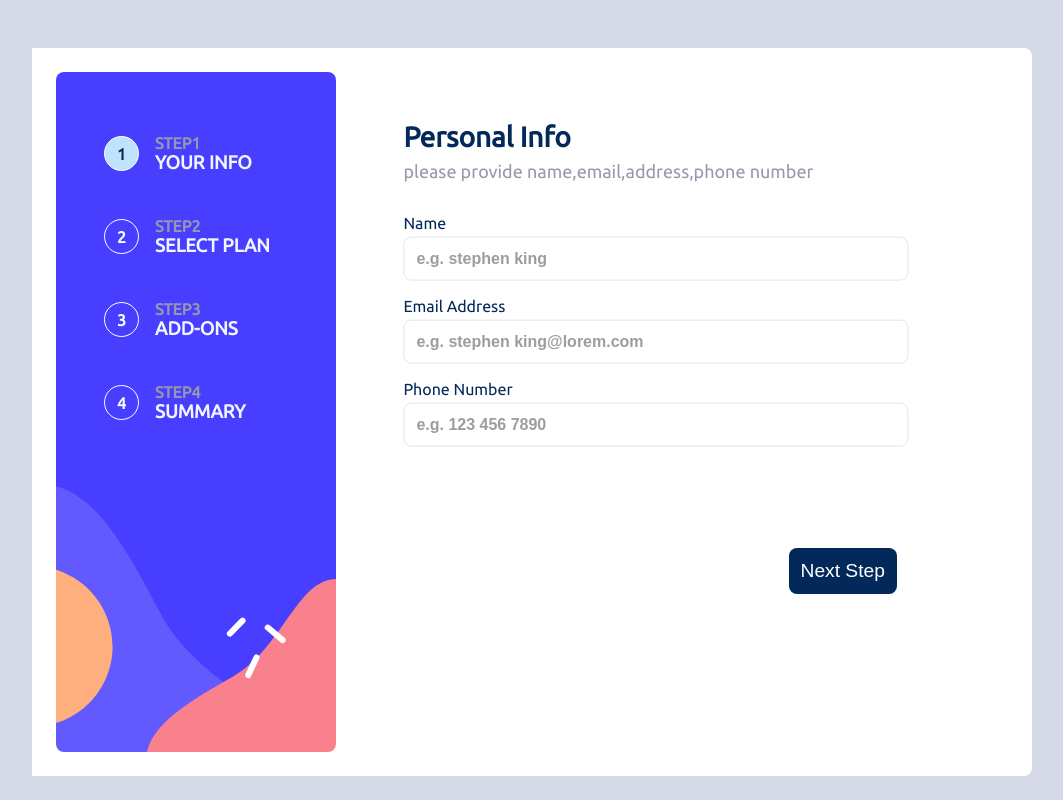
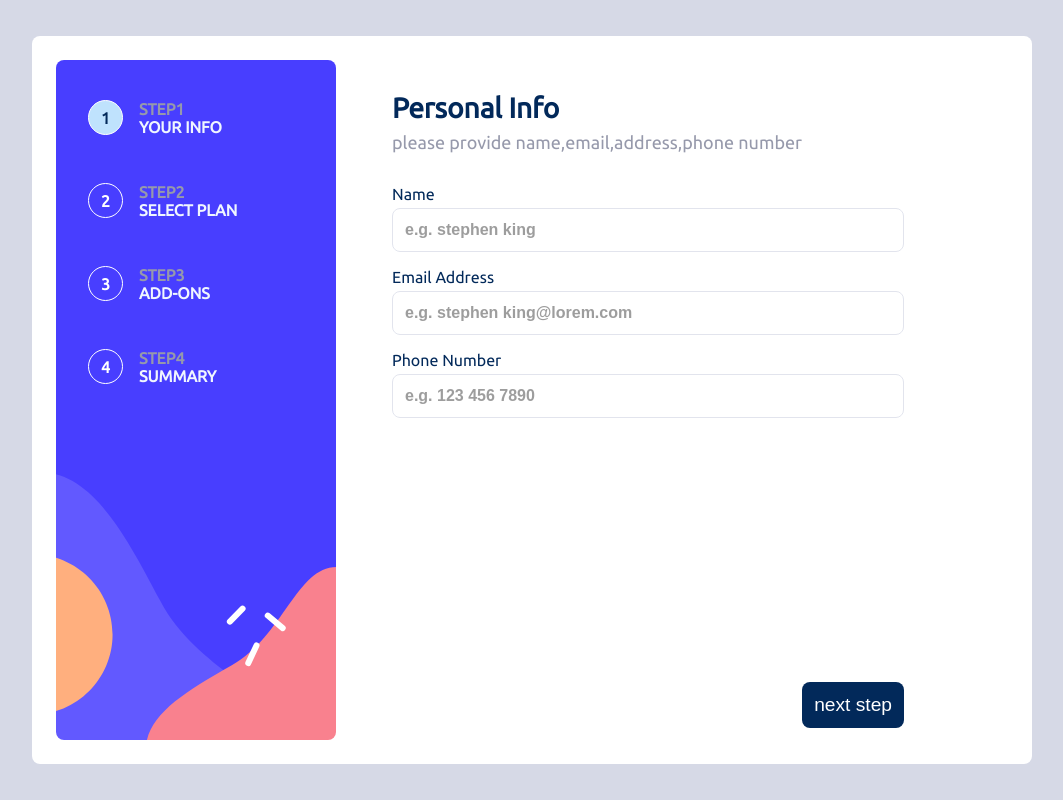
Before and after one commit to saeed-shirini/multi-step-form, a React (Create React App) app: page / in a window 1280 px wide. Shown: the whole page, without its empty margins (108-1171 px from the left). Built offline with nearby package versions, Linux system fonts and the light colour scheme.

Commit message:
step1 completed

```diff
--- a/package.json
+++ b/package.json
@@ -8,6 +8,7 @@
     "@testing-library/user-event": "^13.5.0",
     "react": "^18.3.1",
     "react-dom": "^18.3.1",
+    "react-hook-form": "^7.52.2",
     "react-router-dom": "^6.26.0",
     "react-scripts": "5.0.1",
     "web-vitals": "^2.1.4"
--- /dev/null
+++ b/src/components/Input/Input.jsx
@@ -0,0 +1,10 @@
+const Input = (name, placeholder, errors) => {
+  return (
+    <>
+      <label>{name}</label>
+      <input />
+    </>
+  );
+};
+
+export default Input;
--- /dev/null
+++ b/src/components/button/Button.jsx
@@ -0,0 +1,18 @@
+import "../button/button.css";
+
+const Button = ({ children, viewport, handleSubmit }) => {
+  return (
+    <div className={`btn-container btn-container-${viewport}`}>
+      <button
+        type="submit"
+        onClick={handleSubmit(onsubmit)}
+        className="next-step"
+      >
+        {" "}
+        {children}
+      </button>
+    </div>
+  );
+};
+
+export default Button;
--- /dev/null
+++ b/src/components/button/button.css
@@ -0,0 +1,38 @@
+.btn-container {
+  width: 100%;
+  background-color: var(--white);
+  text-align: right;
+  padding: 1rem 2rem;
+  transform: translateY(100%);
+}
+.btn-container-desktop {
+  display: none;
+}
+button {
+  padding: 0.75rem;
+  border-radius: 0.5rem;
+  background-color: var(--marine-blue);
+  color: var(--white);
+  font-size: 1.2rem;
+  cursor: pointer;
+  border: none;
+  outline: none;
+}
+
+@media screen and (min-width: 800px) {
+  .btn-container {
+    transform: translate(0%, 0%);
+    margin-top: 3rem;
+  }
+  .btn-container-desktop {
+    display: block;
+    background-color: transparent;
+    padding: 0.75rem 2rem;
+    position: absolute;
+    bottom: 0%;
+    right: 0;
+  }
+  .btn-container-mobile {
+    display: none;
+  }
+}
--- a/src/components/header/header.css
+++ b/src/components/header/header.css
@@ -1,76 +1,78 @@
-.header{
-    background:url("../../assets/bg-sidebar-mobile.svg") no-repeat center center ;
+.header {
+  background: url("../../assets/bg-sidebar-mobile.svg") no-repeat center center;
   background-size: cover;
   min-height: 250px;
   display: flex;
   justify-content: center;
   align-items: flex-start;
 }
-.header .steps-rings{
+.header .steps-rings {
   display: flex;
   justify-content: center;
-    padding:0 2rem ;
+  padding: 0 1.5rem;
   align-items: center;
-    width:100%;
-    margin-top:2.5rem;
+  width: 100%;
+  margin-top: 2.5rem;
 }
 
-.header .steps-rings .ring-info :is(p,h3){
+.header .steps-rings .ring-info :is(p, h3) {
   display: none;
 }
 
-.header .steps-rings .ring-link{
-    border:1.5px solid var(--white);
-  width:35px;
+.header .steps-rings .ring-link {
+  border: 1.5px solid var(--white);
+  width: 35px;
   height: 35px;
   border-radius: 50%;
-  margin-inline:0.5rem;
+  margin-inline: 0.5rem;
   display: flex;
   place-content: center;
   line-height: 35px;
-  color:white;
+  color: white;
   font-weight: bold;
   text-decoration: none;
   cursor: pointer;
 }
-.header .steps-rings .ring-info:nth-child(1) .ring-link{
+.header .steps-rings .ring-info:nth-child(1) .ring-link {
   background-color: var(--light-blue);
-    color:var(--marine-blue);
+  color: var(--marine-blue);
 }
 
-
-@media screen and (min-width:800px){
-
-  .header{
-      background:url("../../assets/bg-sidebar-desktop.svg") no-repeat center center ;
+@media screen and (min-width: 800px) {
+  .header {
+    background: url("../../assets/bg-sidebar-desktop.svg") no-repeat center
+      center;
     background-size: cover;
     min-height: 85vh;
     width: 280px;
-      margin:1.5rem;
+    margin: 1.5rem;
     border-radius: 0.5rem;
   }
-  .header .steps-rings{
+  .header .steps-rings {
     flex-direction: column;
     justify-content: start;
     align-items: flex-start;
+    padding: 0 1rem;
+    margin-top: 1rem;
   }
-  .header .steps-rings .ring-link{
-      margin:1.5rem 1rem;
+  .header .steps-rings .ring-link {
+    margin: 1.5rem 1rem;
   }
-  .header .steps-rings .ring-info{
+  .header .steps-rings .ring-info {
     display: flex;
     justify-content: center;
     align-items: center;
   }
-  .header .steps-rings .ring-info :is(p,h3){
+  .header .steps-rings .ring-info :is(p, h3) {
     display: block;
-    width:100%;
+    width: 100%;
     font-weight: bold;
+    font-size: 1rem;
   }
-.header .steps-rings .ring-info p{
-    color:var(--cool-gray);
+  .header .steps-rings .ring-info p {
+    color: var(--cool-gray);
   }
-.header .steps-rings .ring-info h3{
-    color:var(--magnolia);
+  .header .steps-rings .ring-info h3 {
+    color: var(--magnolia);
   }
 }
--- a/src/features/first-step/components/PersonalInfo.jsx
+++ b/src/features/first-step/components/PersonalInfo.jsx
@@ -1,41 +1,85 @@
 import "../css/first-step.css";
+import { useForm } from "react-hook-form";
+import Button from "../../../components/button/Button";
+import "../../../components/Input/Input";
 
 const PersonalInfo = () => {
+  const {
+    register,
+    handleSubmit,
+    formState: { errors },
+  } = useForm();
+
+  const onSubmit = (data) => {
+    console.log(data);
+  };
+
   return (
     <div className="container">
       <div className="step step1">
-                <div class="description">
+        <div className="description">
           <h1>Personal Info</h1>
           <p>please provide name,email,address,phone number</p>
         </div>
         <form className="form-info">
           <div className="name-info">
-                    <label>
-                        Name
-                    </label>
-                    <input type="text" placeholder="e.g. stephen king"/>
+            <label>Name</label>
+            <input
+              {...register("name", { required: "please fill out name field" })}
+              type="text"
+              placeholder="e.g. stephen king"
+              className={errors.name === undefined ? "" : "errors"}
+            />
+            {errors.name && <span>{errors.name?.message}</span>}
           </div>
 
           <div className="email-info">
-                    <label>
-                        Email Address
-                    </label>
-                    <input type="text" placeholder="e.g. stephen king@lorem.com" />
+            <label>Email Address</label>
+            <input
+              {...register("email", {
+                required: "please fill out email field",
+                pattern: {
+                  value: /^[a-zA-Z0-9._-]+@[a-zA-Z0-9.-]+\.[a-zA-Z]{2,4}$/,
+                  message: "Invalid email address",
+                },
+              })}
+              type="text"
+              placeholder="e.g. stephen king@lorem.com"
+              className={errors.email === undefined ? "" : "errors"}
+            />
+            {errors.email && <span>{errors.email?.message}</span>}
           </div>
 
           <div className="phone-info">
-                    <label>
-                        Phone Number
-                    </label>
-                    <input type="text" placeholder="e.g. 123 456 7890"/>
+            <label>Phone Number</label>
+            <input
+              {...register("phone", {
+                required: "please fill out phone number field ",
+                minLength: {
+                  value: 7,
+                  message: "must be greather than 7 char",
+                },
+                pattern: {
+                  value: /^\d+$/,
+                  message: "must be number",
+                },
+              })}
+              type="text"
+              placeholder="e.g. 123 456 7890"
+              className={errors.phone === undefined ? "" : "errors"}
+            />
+            {errors.phone && <span>{errors.phone?.message}</span>}
           </div>
         </form>
+        <Button viewport="desktop" handleSubmit={handleSubmit}>
+          next step
+        </Button>
       </div>
-            <div class="btn-container">
-                <button className="next-step">Next Step</button>
+      <Button viewport="mobile" handleSubmit={handleSubmit}>
+        next step
+      </Button>
     </div>
-        </div>
-    )
-}
+  );
+};
 
-export default PersonalInfo
+export default PersonalInfo;
--- a/src/features/first-step/css/first-step.css
+++ b/src/features/first-step/css/first-step.css
@@ -12,6 +12,10 @@
     color:var(--marine-blue);
     margin-bottom: 5px;
 }
+
+.form-info > div > input.errors{
+    border:1px solid var(--strawberry-red);
+}
 .form-info > div > input{
     width: 100%;
     padding:0.75rem ;
@@ -21,26 +25,10 @@
     font-size: 1rem;
     opacity: 0.7;
 }
-.btn-container{
-    width: 100%;
-    background-color: var(--white);
-    text-align: right;
-    padding:1rem 2rem;
-    transform: translateY(100%);
-}
-.btn-container button{
-    padding: 0.75rem;
-    border-radius: 0.5rem;
-    background-color: var(--marine-blue);
-    color:var(--white);
-    font-size: 1.2rem;
-    cursor: pointer;
-    border: none;
+
+.form-info > div > input:focus{
     outline: none;
 }
-
-@media screen and (min-width:800px){
-    .btn-container{
-        width: clamp(80%,50vw,120%);
-    }
+.form-info span{
+    color:var(--strawberry-red);
 }
--- a/src/styles/app.css
+++ b/src/styles/app.css
@@ -1,18 +1,17 @@
-.app{
+.app {
   display: flex;
   flex-direction: column;
-    justify-content: center;
-    align-content: center;
-    background-color:var(--white);
+  justify-content: start;
+  background-color: var(--white);
   border-radius: 0.5rem;
 }
 
-@media screen and (min-width:800px){
-    .app{
-        width:clamp(500px,90vw,1000px);
+@media screen and (min-width: 800px) {
+  .app {
+    width: clamp(500px, 90vw, 1000px);
     margin-inline: auto;
-        margin-top: 3rem;
     flex-direction: row;
     justify-content: start;
+    align-items: center;
   }
 }
--- a/src/styles/index.css
+++ b/src/styles/index.css
@@ -1,20 +1,19 @@
 @font-face {
-  font-family: 'Ubuntu';
-  src: url('../assets/fonts/Ubuntu-Regular.ttf');
+  font-family: "Ubuntu";
+  src: url("../assets/fonts/Ubuntu-Regular.ttf");
 }
 
-*{
+* {
   padding: 0;
-  margin:0;
+  margin: 0;
   box-sizing: border-box;
 }
 body {
-  font-family: 'Ubuntu', Arial, Helvetica, sans-serif;
+  font-family: "Ubuntu", Arial, Helvetica, sans-serif;
   background-color: var(--light-gray);
-
 }
 
-:root{
+:root {
   --marine-blue: hsl(213, 96%, 18%);
   --purplish-blue: hsl(243, 100%, 62%);
   --pastel-blue: hsl(228, 100%, 84%);
@@ -26,3 +25,12 @@ body {
   --alabaster: hsl(231, 100%, 99%);
   --white: hsl(0, 0%, 100%);
 }
+
+@media screen and (min-width: 800px) {
+  body {
+    height: 100vh;
+    display: flex;
+    justify-content: center;
+    align-items: center;
+  }
+}
--- a/src/styles/steps.css
+++ b/src/styles/steps.css
@@ -1,52 +1,47 @@
-body{
+body {
   position: relative;
 }
-.container{
+.container {
   background-color: var(--light-gray);
 }
-.step{
-    background-color:var(--alabaster);
-    width:90%;
-    margin-inline:auto;
-    padding:2rem;
-    /*position: absolute;
-    top:130%;
-    left:50%;*/
-    transform: translate(0%,-30%);
+.step {
+  background-color: var(--alabaster);
+  width: 90%;
+  margin-inline: auto;
+  padding: 2rem;
+  transform: translate(0%, -30%);
   z-index: 1000;
   border-radius: 0.75rem;
   min-height: 400px;
 }
-.step .description{
+.step .description {
   display: flex;
   flex-direction: column;
   justify-content: center;
   align-items: flex-start;
-    gap:0.5rem;
+  gap: 0.5rem;
 }
-.step .description h1{
-    color:var(--marine-blue);
+.step .description h1 {
+  color: var(--marine-blue);
   font-weight: bold;
   font-size: 28px;
 }
-.step .description p{
-    color:var(--cool-gray);
+.step .description p {
+  color: var(--cool-gray);
   font-size: 18px;
   margin-bottom: 1rem;
 }
 
-@media screen and (min-width:800px){
-    .container{
-        background-color: var(--white);
+@media screen and (min-width: 800px) {
+  .container {
+    background-color: transparent;
   }
-    .step{
+  .step {
     position: static;
-        transform: translate(2%,10%);
+    transform: translate(0, 0);
     background-color: transparent;
-        width: clamp(80%,50vw,120%);
+    width: clamp(300px, 45vw, 900px);
+    min-height: 85vh;
+    position: relative;
   }
-    .step{
-        width: clamp(80%,50vw,120%);
 }
-
-}
```
Also changed, not shown: src/App.js (+3 -4 lines), 1 other file (tests, documents, lock files or other folders). Lines whose indentation alone changed are shown as unchanged.
